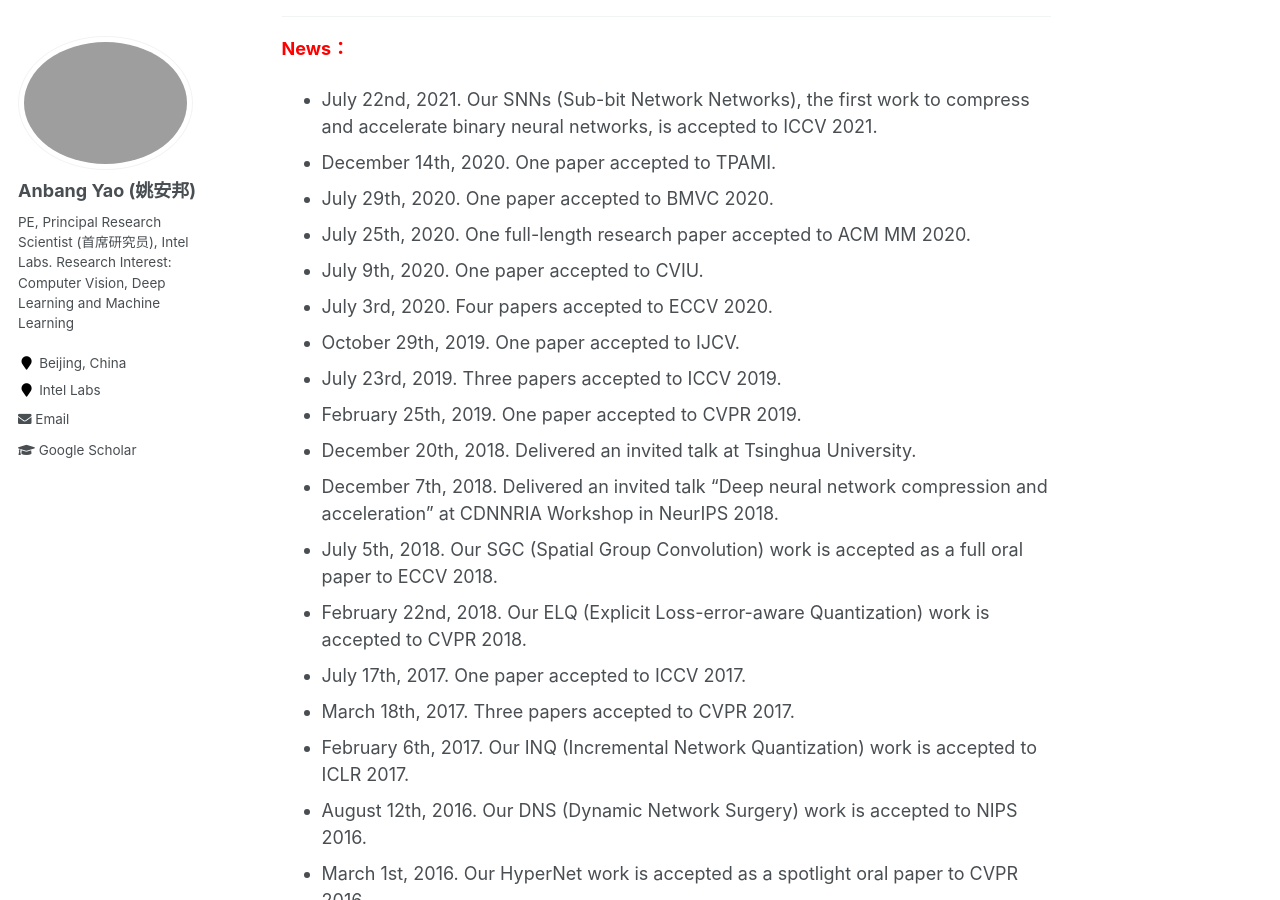
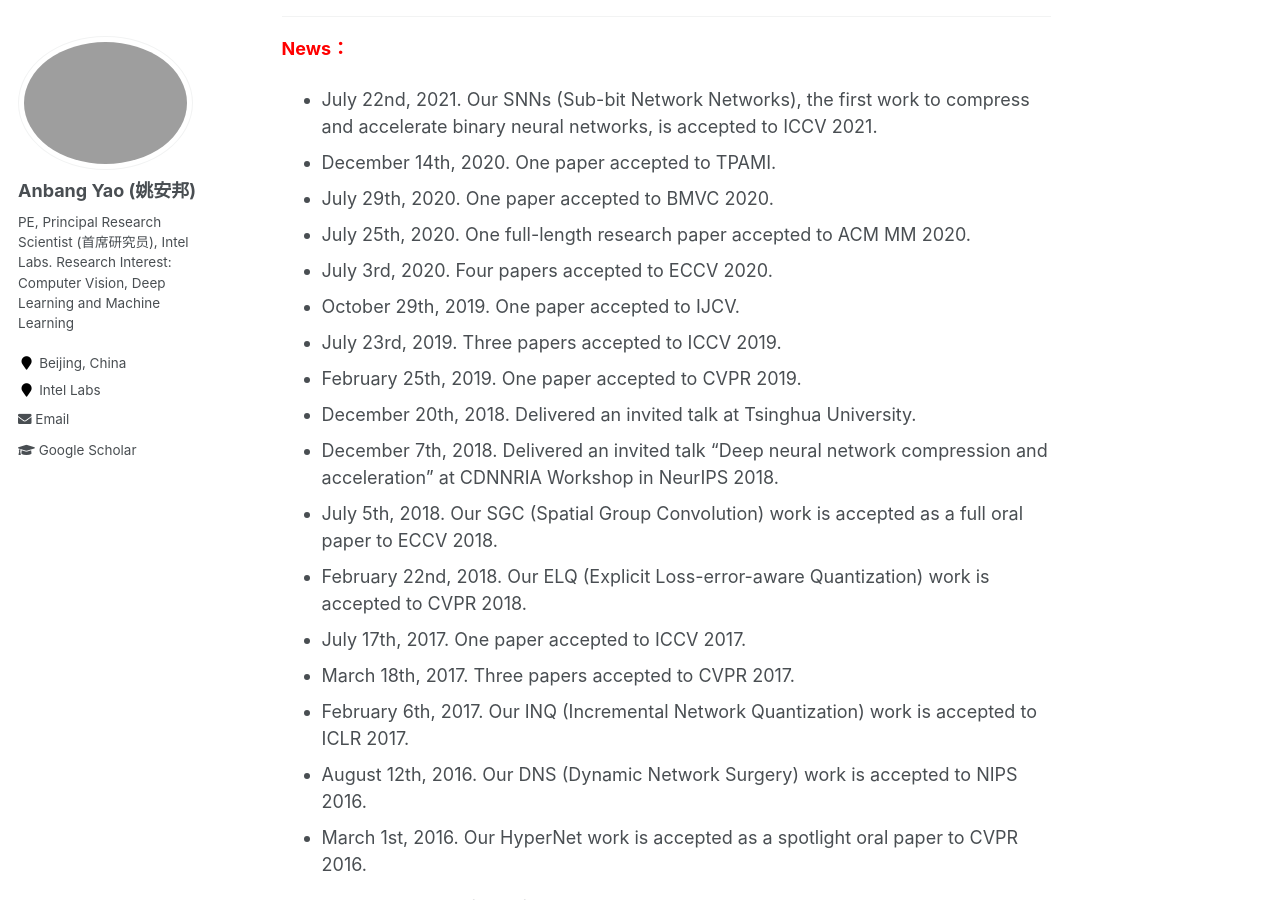
Before and after one commit to YaoAnbang/YaoAnbang.github.io, a Jekyll site: the page built from _pages/about.md, in a window 1280 px wide and 900 px high, scrolled down 547 px. Built offline with Jekyll 4.4.1, drawn with Linux system fonts in a browser that asks for light colours.

Commit message:
Update about.md

```diff
--- a/_pages/about.md
+++ b/_pages/about.md
@@ -22,7 +22,6 @@ Anbang Yao got his Ph.D. degree from Tsinghua University in 2010. He is currentl
 + December 14th, 2020. One paper accepted to TPAMI.
 + July 29th, 2020. One paper accepted to BMVC 2020.
 + July 25th, 2020. One full-length research paper accepted to ACM MM 2020.
-+ July 9th, 2020. One paper accepted to CVIU.
 + July 3rd, 2020. Four papers accepted to ECCV 2020.
 + October 29th, 2019. One paper accepted to IJCV.
 + July 23rd, 2019. Three papers accepted to ICCV 2019.
```
